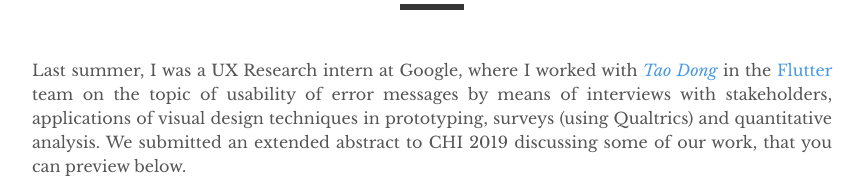
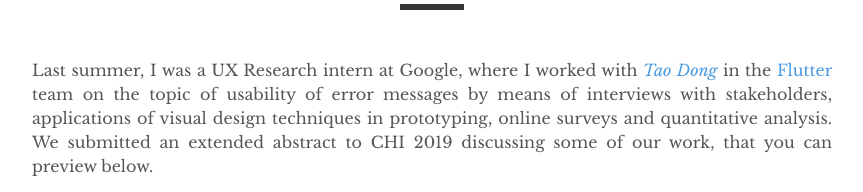
Before and after one commit to kandarpksk/kandarpksk.github.io, a Jekyll site: the page built from _posts/2018-01-29-google.md, in a window 1280 px wide. Shown: the part 299-491 px from the top of the page, without its empty margins (208-1071 px from the left). Built offline with Jekyll 4.4.1, drawn with Linux system fonts in a browser that asks for light colours; grey boxes are pictures that could not be loaded.

Commit message:
Update 2018-01-29-google.md

```diff
--- a/_posts/2018-01-29-google.md
+++ b/_posts/2018-01-29-google.md
@@ -5,7 +5,7 @@ permalink: /flutter
 excerpt: Last summer, I was a UX Research intern at Google, where I worked on the topic of usability of error messages in Flutter by means of interviews with stakeholders, applications of visual design techniques in prototyping, surveys (using Qualtrics) and quantitative analysis. We submitted a poster to CHI 2019 discussing some of our work...
 ---
 
-Last summer, I was a UX Research intern at Google, where I worked with *[Tao Dong](https://www.taodong.net)* in the [Flutter](https://flutter.io) team on the topic of usability of error messages by means of interviews with stakeholders, applications of visual design techniques in prototyping, surveys (using Qualtrics) and quantitative analysis. We submitted an extended abstract to CHI 2019 discussing some of our work, that you can preview below.
+Last summer, I was a UX Research intern at Google, where I worked with *[Tao Dong](https://www.taodong.net)* in the [Flutter](https://flutter.io) team on the topic of usability of error messages by means of interviews with stakeholders, applications of visual design techniques in prototyping, online surveys and quantitative analysis. We submitted an extended abstract to CHI 2019 discussing some of our work, that you can preview below.
 
 <!-- [not really hidden link](/files/error-messages-chi2019-khandwala.pdf). -->
 
```
